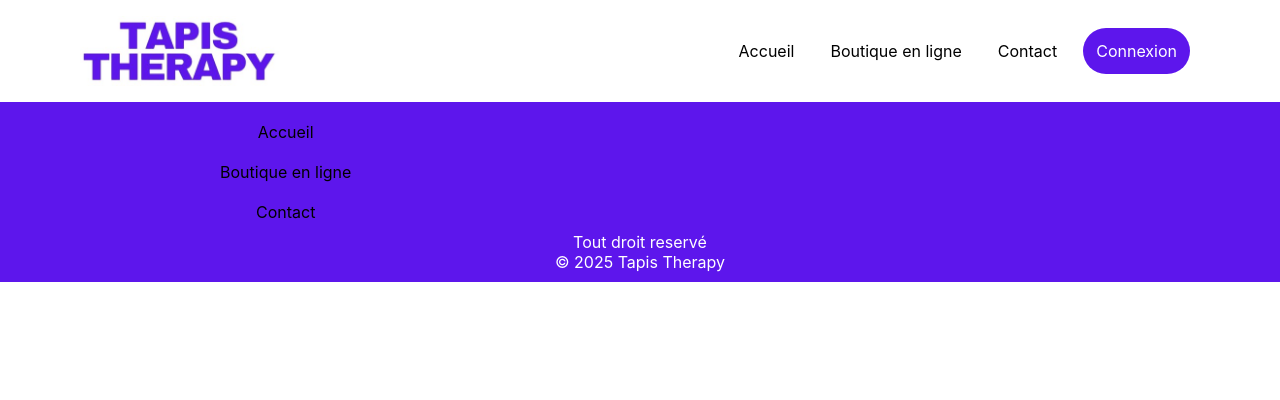
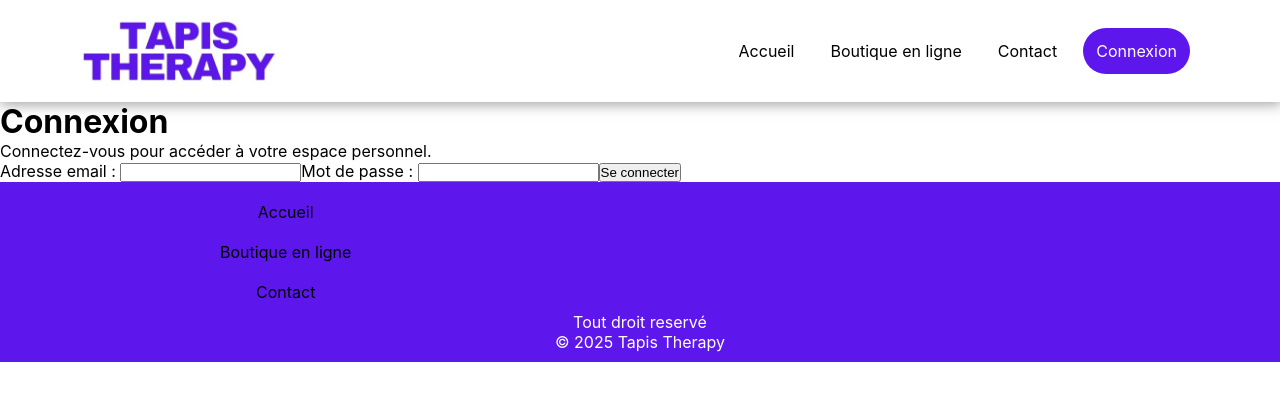
Before and after one commit to louthomas94/e-commerce, a React (Create React App) app: page /connexion in a window 1280 px wide. Shown: the top 400 px of the page. Built offline with nearby package versions, Linux system fonts and the light colour scheme.

Commit message:
Adding Connexion page and button

```diff
--- a/src/App.js
+++ b/src/App.js
@@ -3,6 +3,7 @@ import { BrowserRouter, Routes, Route } from 'react-router-dom';
 import HomePage from './pages/HomePage';
 import Boutique from './pages/Boutique';
 import Contact from './pages/Contact';
+import Connexion from './pages/Connexion';
 import Header from './components/Header';
 import Footer from './components/Footer';
 
@@ -15,6 +16,7 @@ const App = () => {
           <Route path="/" element={<HomePage />} />
           <Route path="/boutique" element={<Boutique />} />
           <Route path="/contact" element={<Contact />} />
+          <Route path="/connexion" element={<Connexion />} />
         </Routes>
         <Footer />
       </div>
--- /dev/null
+++ b/src/pages/Connexion.jsx
@@ -0,0 +1,19 @@
+import React from "react";
+
+const Connexion = () => {
+  return (
+    <div>
+      <h1>Connexion</h1>
+      <p>Connectez-vous pour accéder à votre espace personnel.</p>
+      <form>
+        <label htmlFor="email">Adresse email : </label>
+        <input type="email" id="email" name="email" />
+        <label htmlFor="password">Mot de passe : </label>
+        <input type="password" id="password" name="password" />
+        <button type="submit">Se connecter</button>
+      </form>
+    </div>
+  );
+}
+
+export default Connexion;
```
